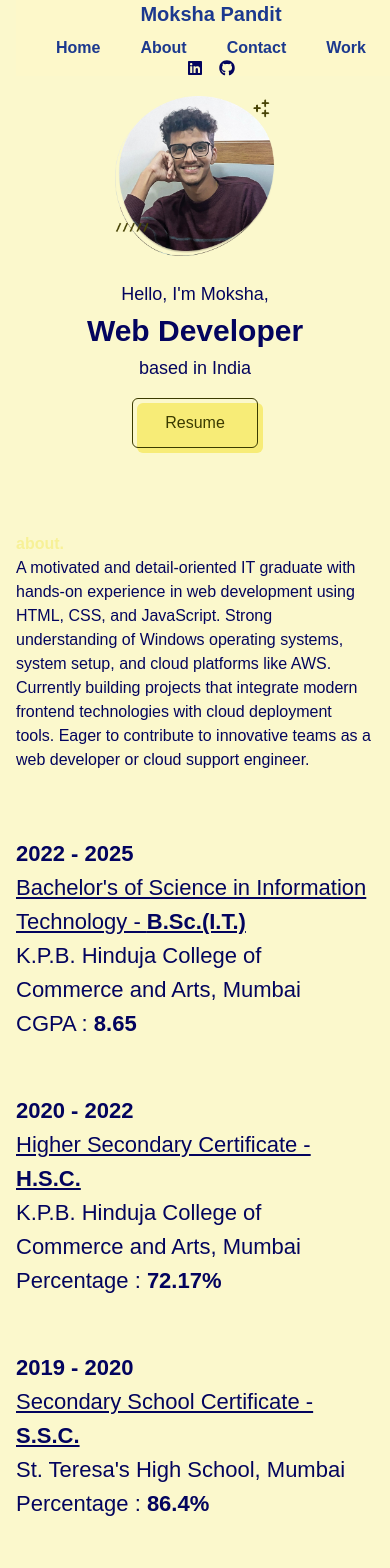
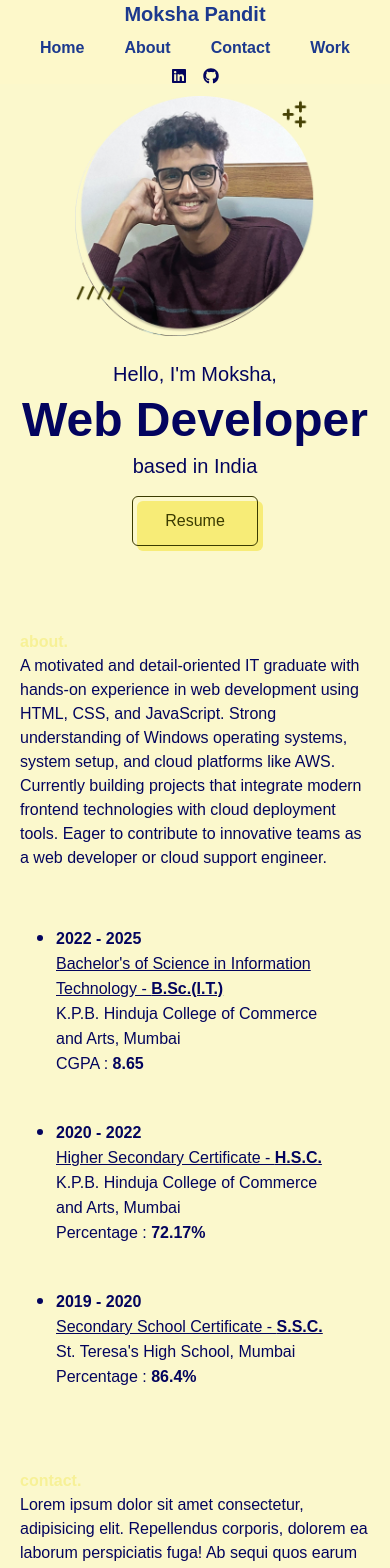
Before and after one commit to Mokshpandit/ReactLearning, a React (Vite) app in the folder Portfolio/: page / in a window 390 px wide. Shown: the top 1568 px of the page. Built offline with nearby package versions, Linux system fonts and the light colour scheme.

Commit message:
Changes in Responsiveness

```diff
--- a/Portfolio/src/App.css
+++ b/Portfolio/src/App.css
@@ -53,8 +53,25 @@ nav {
   transform: translate(5px, 5px);
 }
 
-ul.aboutlist {
+@media only screen and (min-width: 768px) {
+ul.aboutulist {
   list-style-type: disc;
   font-size: 34px;
   position: center;
+}}
+
+ul.aboutulist {
+  list-style-type: disc;
+  font-size: 20px;
+  position: center;
 }
+.abtlist {
+  font-size: 16px;
+  line-height: 25px;
+}
+@media only screen and (min-width: 768px) {
+.abtlist {
+  font-size: 22px;
+  line-height: 34px
+}
+}
--- a/Portfolio/src/App.jsx
+++ b/Portfolio/src/App.jsx
@@ -19,7 +19,7 @@ const scrollToSection = (ref) => {
   }
 };
   return (
-    <div className="pt-0 p-4 md:p-0 md:m-auto">
+    <div className="pt-0 md:p-0 md:m-auto">
       <Navbar onAboutBtnClick = {()=>scrollToSection(aboutref)} onContactBtnClick = {()=> scrollToSection(contactref)} onHomeBtnClick = {()=> scrollToSection(homeref)} />
 
       <Home ref = {homeref}/>
--- a/Portfolio/src/components/About.jsx
+++ b/Portfolio/src/components/About.jsx
@@ -2,7 +2,7 @@ import React , {forwardRef} from 'react'
 
 const About = forwardRef((props,ref) => {
   return (
-    <div ref={ref} >
+    <div ref={ref} className='pl-5 pr-5 md:pl-0 md:pr-0 '>
       <div className="justify-center md:ml-70 md:mr-100 mb-3 pt-7">
           <h1 className="text-[#f7f197] font-extrabold md:text-[116px] select-none">
             about.
@@ -11,18 +11,18 @@ const About = forwardRef((props,ref) => {
             A motivated and detail-oriented IT graduate with hands-on experience in web development using HTML, CSS, and JavaScript. Strong understanding of Windows operating systems, system setup, and cloud platforms like AWS. Currently building projects that integrate modern frontend technologies with cloud deployment tools. Eager to contribute to innovative teams as a web developer or cloud support engineer.
           </p>
         </div>
-          <ul className="aboutlist flex flex-col mb-20 md:ml-200 md:mr-40">
+          <ul className="aboutulist flex p-9 pt-0 pb-0 flex-col mb-20 md:ml-200 md:mr-40 md:p-0">
             <li className="mt-10 ">
-              <h3 className="text-[22px] leading-[34px] font-bold">2022 - 2025</h3>
-              <p className="text-[22px] leading-[34px]"> <u>Bachelor's of Science in Information Technology - <b>B.Sc.(I.T.)</b></u>
+              <h3 className="abtlist font-bold">2022 - 2025</h3>
+              <p className="abtlist"> <u>Bachelor's of Science in Information Technology - <b>B.Sc.(I.T.)</b></u>
                 <br /> K.P.B. Hinduja College of Commerce and Arts, Mumbai
                 <br />CGPA : <b>8.65</b>
                 </p>
             </li>
 
             <li className="mt-10 ">
-              <h3 className="text-[22px] leading-[34px] font-bold">2020 - 2022</h3>
-              <p className="text-[22px] leading-[34px]">
+              <h3 className="abtlist font-bold">2020 - 2022</h3>
+              <p className="abtlist">
                 <u>Higher Secondary Certificate - <b>H.S.C.</b></u>
                 <br />  K.P.B. Hinduja College of Commerce and Arts, Mumbai
                 <br />Percentage : <b>72.17%</b>
@@ -30,8 +30,8 @@ const About = forwardRef((props,ref) => {
             </li>
 
             <li className=" mt-10 ">
-              <h3 className="text-[22px] leading-[34px] font-bold">2019 - 2020</h3>
-              <p className="text-[22px] leading-[34px]">
+              <h3 className="abtlist font-bold">2019 - 2020</h3>
+              <p className="abtlist">
                 <u>Secondary School Certificate - <b>S.S.C.</b></u>
                 <br />  St. Teresa's High School, Mumbai
                 <br />Percentage : <b>86.4%</b>
--- a/Portfolio/src/components/Contact.jsx
+++ b/Portfolio/src/components/Contact.jsx
@@ -2,7 +2,7 @@ import React, { forwardRef } from 'react'
 
 const Contact = forwardRef((props,ref) => {
   return (
-    <div ref={ref} >
+    <div ref={ref} className='pl-5 pr-5 md:pl-0 md:pr-0' >
       <div className="justify-center md:ml-70 md:mr-80 mb-10">
         <h1 className="text-[#f7f197] font-extrabold md:text-[116px] select-none">
           contact.
--- a/Portfolio/src/components/Home.jsx
+++ b/Portfolio/src/components/Home.jsx
@@ -6,11 +6,11 @@ const Home = forwardRef((props, ref) => {
     <div ref={ref} className="w-full">
       <div className="flex flex-col-reverse md:flex-row items-center justify-center mb-10 pt-24 md:pt-28 select-none w-full">
         <header className="w-full md:w-[38%] flex flex-col items-center md:items-start md:px-0 md:m-25">
-          <h3 className="font-normal text-lg md:text-4xl mb-2">Hello, I'm Moksha,</h3>
-          <h1 className="font-extrabold text-3xl sm:text-5xl md:text-[140px] leading-none mb-2 text-center md:text-left">
+          <h3 className="font-normal text-xl md:text-4xl mb-2">Hello, I'm Moksha,</h3>
+          <h1 className="font-extrabold text-5xl sm:text-5xl md:text-[140px] leading-none mb-2 text-center md:text-left">
             Web Developer
           </h1>
-          <h3 className="font-normal text-lg md:text-4xl mb-4">based in India</h3>
+          <h3 className="font-normal text-xl md:text-4xl mb-4">based in India</h3>
           <div className="Resumebtn-wrapper mb-4 md:m-6">
             <a href="/Moksha_Pandit_Resume.pdf" download>
               <button className="Resumebtn">Resume</button>
@@ -20,7 +20,7 @@ const Home = forwardRef((props, ref) => {
 
         <div className="flex justify-center items-center w-full md:w-auto mb-6 md:mb-0 z-[-1]">
           <img
-            className="w-40 h-40 md:w-auto md:h-auto"
+            className="w-60 h-60 md:w-auto md:h-auto"
             id="myImg"
             src={myImage}
             alt="portrait"
--- a/Portfolio/src/components/Navbar.jsx
+++ b/Portfolio/src/components/Navbar.jsx
@@ -7,7 +7,7 @@ const Navbar = ( props ) => {
     <nav className="bg-[#fdf8ca] fixed w-full flex flex-col items-center justify-center md:flex-row md:justify-around md:items-center md:h-18 ">
       <h1 className="text-xl md:text-2xl font-bold text-blue-900 mb-2 md:mb-0">Moksha Pandit</h1>
 
-      <ul className="flex gap-10 text-blue-900 font-bold ">
+      <ul className="flex gap-10 text-blue-900 font-bold pb-2 md:pb-0">
         <li className="navbtn cursor-pointer" onClick={props.onHomeBtnClick}>Home</li>
         <li className="navbtn cursor-pointer" onClick={props.onAboutBtnClick}>About</li>
         <li className="navbtn cursor-pointer" onClick={props.onContactBtnClick}>Contact</li>
```
